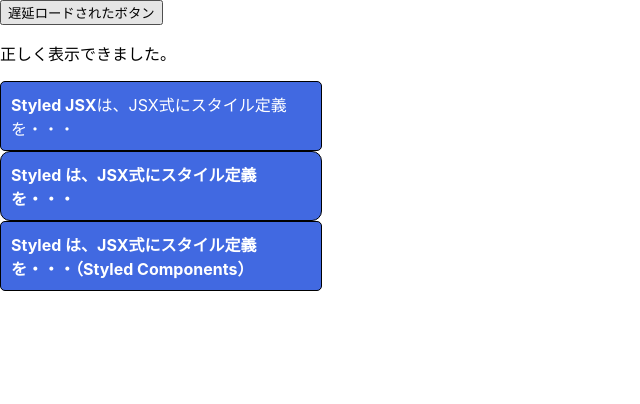
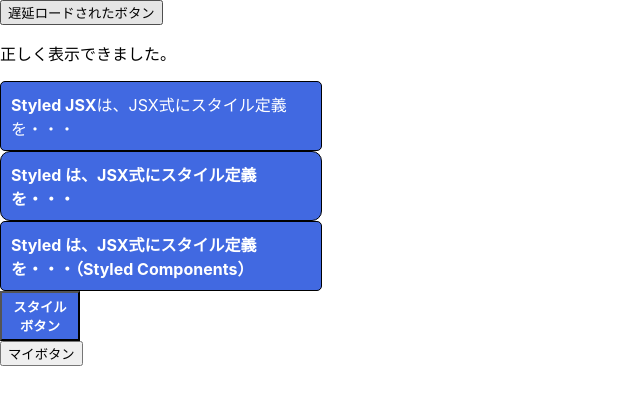
Before and after one commit to Seripro/React-Learning, a React app in the folder chapter5/my-react/: page / in a window 1280 px wide. Shown: the top 404 px of the page, without its empty margins (0-640 px from the left). Built offline with nearby package versions, Linux system fonts and the light colour scheme.

Commit message:
自作のコンポーネントに対してスタイリング

```diff
--- /dev/null
+++ b/chapter5/my-react/src/StyledComp2.js
@@ -0,0 +1,18 @@
+import styled from "styled-components";
+
+export function MyButton({ className, children }) {
+  return (
+    <button type="button" className={className}>
+      {children}
+    </button>
+  );
+}
+
+export const MyStyledButton = styled(MyButton)`
+  display: block;
+  background-color: royalblue;
+  color: white;
+  font-weight: bold;
+  width: 80px;
+  height: 50px;
+`;
--- a/chapter5/my-react/src/index.js
+++ b/chapter5/my-react/src/index.js
@@ -9,6 +9,7 @@ import SuspenseSimple from "./SuspenseSimple";
 import StyledBasic from "./StyledBasic";
 import StyledDynamic from "./StyledDynamic";
 import StyledComp from "./StyledComp";
+import { MyButton, MyStyledButton } from "./StyledComp2";
 
 const root = ReactDOM.createRoot(document.getElementById("root"));
 root.render(
@@ -25,6 +26,8 @@ root.render(
       }}
     ></StyledDynamic>
     <StyledComp></StyledComp>
+    <MyStyledButton>スタイルボタン</MyStyledButton>
+    <MyButton>マイボタン</MyButton>
   </React.StrictMode>
 );
 
```
